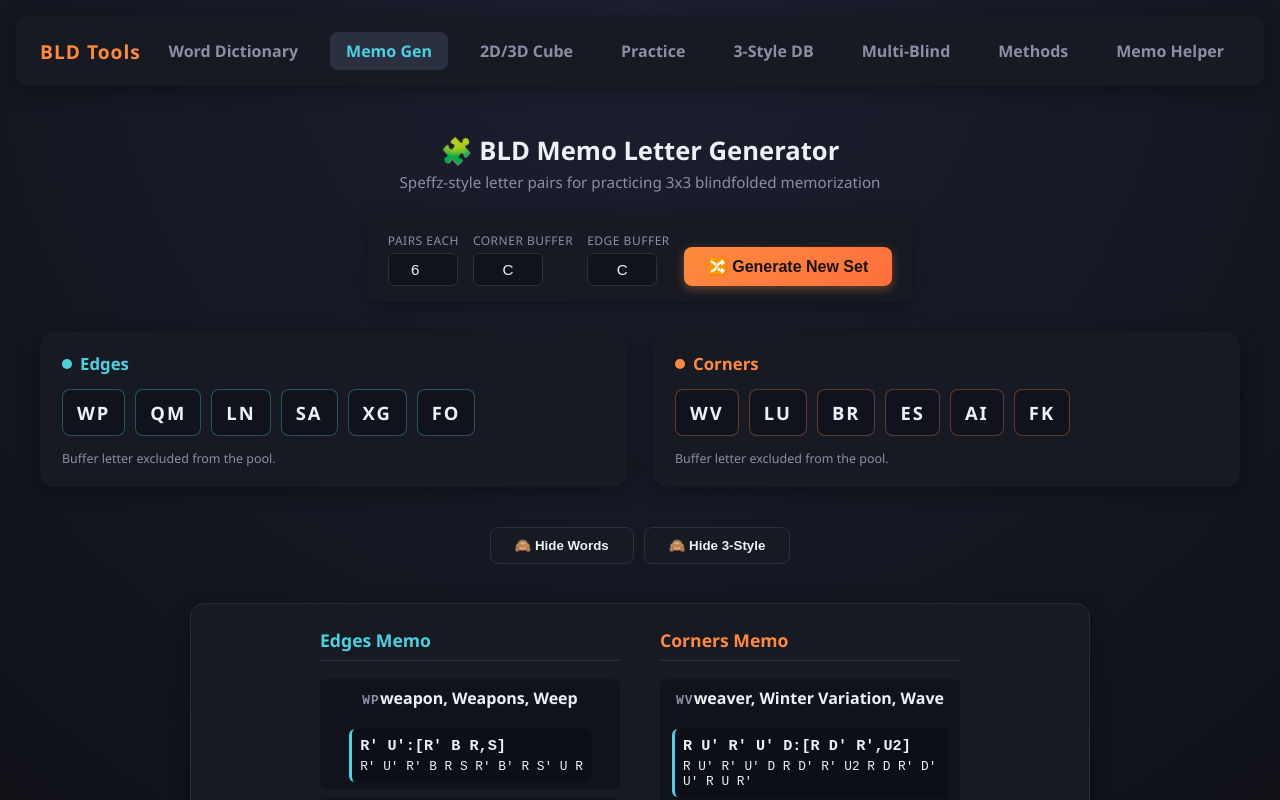
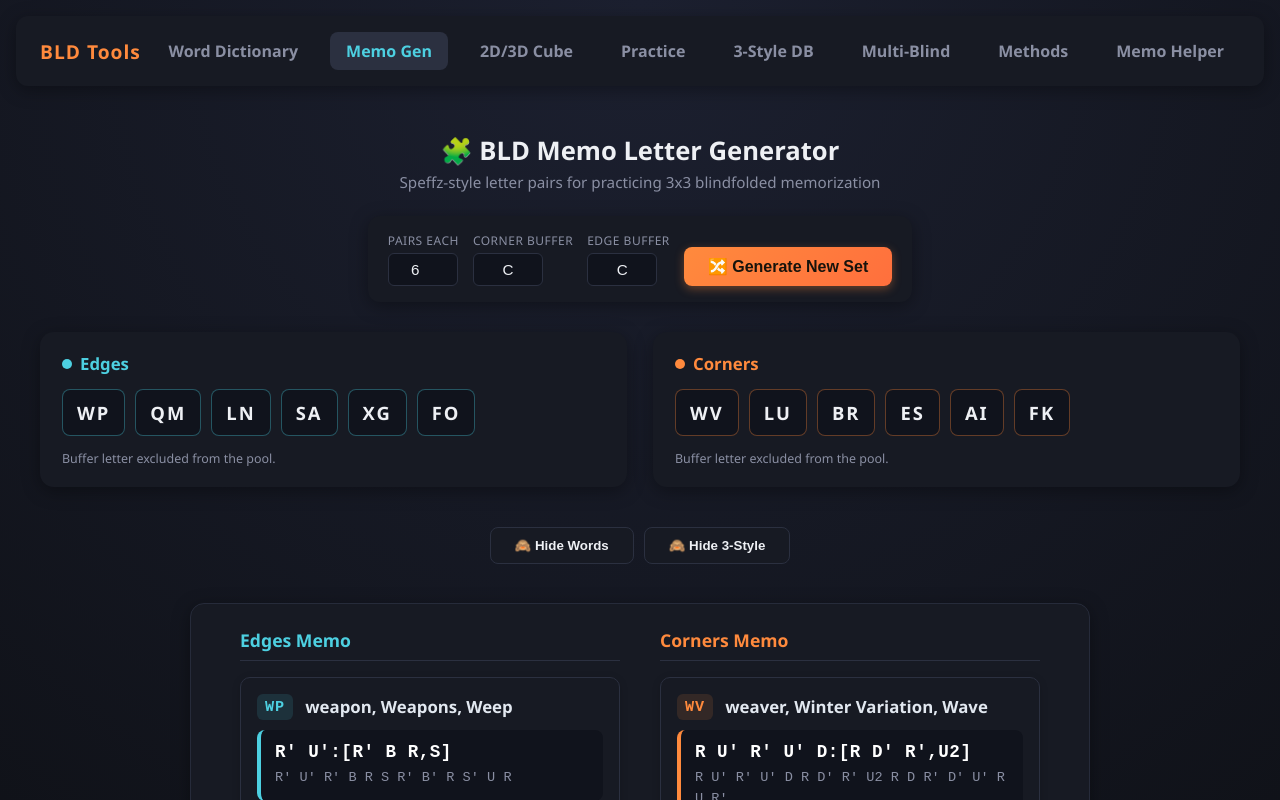
Before and after one commit to mahipalSingh08/rubik-blind-helper, an Angular app: page /memo-generator in a window 1280 px wide. Both pictures are taken after a click on the button "✨ Show 3-Style". Shown: the top 800 px of the page. Built offline with nearby package versions, Linux system fonts and the light colour scheme.

Commit message:
feat: add memoization generator component with commutator and word lookup support

```diff
--- a/src/app/algorithms/algorithms.component.ts
+++ b/src/app/algorithms/algorithms.component.ts
@@ -1,4 +1,4 @@
-import { Component } from '@angular/core';
+import { Component, OnInit } from '@angular/core';
 import { CommonModule } from '@angular/common';
 import { FormsModule } from '@angular/forms';
 import { CommutatorService } from '../shared/commutator.service';
@@ -10,7 +10,7 @@ import { CommutatorService } from '../shared/commutator.service';
   templateUrl: './algorithms.component.html',
   styleUrl: './algorithms.component.css'
 })
-export class AlgorithmsComponent {
+export class AlgorithmsComponent implements OnInit {
   searchPair: string = '';
   pieceType: 'edges' | 'corners' | 'special' = 'edges';
   currentAlgShort: string = '';
@@ -20,6 +20,27 @@ export class AlgorithmsComponent {
   editAlgLong: string = '';
 
   constructor(private commutatorService: CommutatorService) {}
+
+  ngOnInit() {
+    const savedState = localStorage.getItem('alg-search-state');
+    if (savedState) {
+      try {
+        const state = JSON.parse(savedState);
+        this.pieceType = state.pieceType || 'edges';
+        this.searchPair = state.searchPair || '';
+        if (this.searchPair) {
+          this.onSearch();
+        }
+      } catch (e) {}
+    }
+  }
+
+  saveState() {
+    localStorage.setItem('alg-search-state', JSON.stringify({
+      pieceType: this.pieceType,
+      searchPair: this.searchPair
+    }));
+  }
 
   get isEdges() {
     return this.pieceType === 'edges';
@@ -41,6 +62,7 @@ export class AlgorithmsComponent {
         this.currentAlgLong = '';
       }
       this.isEditing = false;
+      this.saveState();
       return;
     }
 
@@ -61,6 +83,7 @@ export class AlgorithmsComponent {
       this.currentAlgShort = '';
       this.currentAlgLong = '';
     }
+    this.saveState();
   }
 
   selectSpecial(type: string) {
--- a/src/app/memo-generator/memo-generator.component.css
+++ b/src/app/memo-generator/memo-generator.component.css
@@ -146,31 +146,75 @@ footer {
   border: 1px solid #262b3a;
   box-shadow: 0 4px 18px rgba(0,0,0,0.35);
 }
-.word-group {
-  flex: 1;
-  max-width: 300px;
-}
-.word-group h3 {
-  margin-top: 0;
-  font-size: 1.1rem;
-  border-bottom: 1px solid #2b3040;
-  padding-bottom: 8px;
-}
+
+.word-group { flex: 1; max-width: 380px; }
+.word-group h3 { margin-top: 0; font-size: 1.1rem; border-bottom: 1px solid #2b3040; padding-bottom: 8px; margin-bottom: 16px; }
 .edges-color { color: var(--accent2); }
 .corners-color { color: var(--accent); }
 
-.word-item { display: flex; align-items: center; gap: 12px; margin-bottom: 8px; padding: 8px 12px; background: #10131c; border-radius: 6px; }
-.pair-tag { font-weight: 800; letter-spacing: 1px; color: var(--muted); font-family: monospace; }
-.word-name { font-weight: 600; color: var(--text); }
+.word-item {
+  display: flex;
+  flex-direction: column;
+  gap: 10px;
+  margin-bottom: 14px;
+  padding: 16px;
+  background: #171a23;
+  border: 1px solid #2b3040;
+  border-radius: 10px;
+  box-shadow: 0 2px 8px rgba(0,0,0,0.15);
+  transition: transform 0.2s ease, border-color 0.2s ease;
+}
+.word-item:hover {
+  transform: translateY(-2px);
+  border-color: #3f4455;
+}
+
+.word-header {
+  display: flex;
+  align-items: center;
+  gap: 12px;
+}
+
+.pair-tag {
+  font-weight: 800;
+  letter-spacing: 1px;
+  color: #fff;
+  font-family: 'Fira Code', monospace;
+  font-size: 0.95rem;
+  background: rgba(255,255,255,0.08);
+  padding: 4px 8px;
+  border-radius: 6px;
+  text-transform: uppercase;
+}
+
+.group-edges .pair-tag {
+  color: var(--accent2);
+  background: rgba(77,208,225,0.12);
+}
+
+.group-corners .pair-tag {
+  color: var(--accent);
+  background: rgba(255,138,61,0.12);
+}
+
+.word-name {
+  font-weight: 600;
+  color: #e2e8f0;
+  font-size: 1.05rem;
+  line-height: 1.4;
+}
+
+.alg-section {
+  width: 100%;
+}
 
 .alg-container {
   display: flex;
   flex-direction: column;
-  margin-top: 8px;
-  padding: 8px;
-  background: rgba(0, 0, 0, 0.2);
-  border-radius: 6px;
-  border-left: 3px solid var(--accent2);
+  padding: 12px 14px;
+  background: #10131c;
+  border-radius: 8px;
+  border-left: 4px solid var(--accent2);
 }
 
 .corner-card .alg-container {
@@ -179,21 +223,28 @@ footer {
 
 .alg-short {
   font-family: 'Fira Code', monospace;
-  font-size: 0.95rem;
-  font-weight: 600;
-  color: var(--text-light);
-  margin-bottom: 4px;
+  font-size: 1.1rem;
+  font-weight: 700;
+  color: #fff;
+  margin-bottom: 6px;
+  letter-spacing: 0.5px;
 }
 
 .alg-long {
   font-family: 'Fira Code', monospace;
-  font-size: 0.8rem;
-  color: var(--text-muted);
+  font-size: 0.85rem;
+  color: var(--muted);
+  line-height: 1.5;
 }
 
 .no-alg {
-  color: var(--text-muted);
+  color: var(--muted);
   font-style: italic;
-  font-size: 0.85rem;
-  border-left-color: var(--muted);
+  font-size: 0.9rem;
+  border-left-color: #3f4455;
+  background: rgba(16, 19, 28, 0.5);
+  display: flex;
+  align-items: center;
+  justify-content: center;
+  padding: 10px;
 }
--- a/src/app/memo-generator/memo-generator.component.html
+++ b/src/app/memo-generator/memo-generator.component.html
@@ -46,14 +46,14 @@
     </div>
 
     <div class="words-list" *ngIf="showWords || showCommutators">
-      <div class="word-group">
+      <div class="word-group group-edges">
         <h3 class="edges-color">Edges Memo</h3>
-        <div class="word-item" *ngFor="let p of memoService.edgePairs" style="display: flex; flex-direction: column;">
-          <div>
+        <div class="word-item edge-card" *ngFor="let p of memoService.edgePairs">
+          <div class="word-header">
             <span class="pair-tag">{{ p }}</span>
             <span class="word-name" *ngIf="showWords">{{ getWord(p) }}</span>
           </div>
-          <div *ngIf="showCommutators">
+          <div class="alg-section" *ngIf="showCommutators">
             <div class="alg-container" *ngIf="commutator.getEdgeAlg(p) as alg">
               <span class="alg-short">{{ alg.short }}</span>
               <span class="alg-long" *ngIf="alg.long">{{ alg.long }}</span>
@@ -64,14 +64,14 @@
           </div>
         </div>
       </div>
-      <div class="word-group">
+      <div class="word-group group-corners">
         <h3 class="corners-color">Corners Memo</h3>
-        <div class="word-item" *ngFor="let p of memoService.cornerPairs" style="display: flex; flex-direction: column;">
-          <div>
+        <div class="word-item corner-card" *ngFor="let p of memoService.cornerPairs">
+          <div class="word-header">
             <span class="pair-tag">{{ p }}</span>
             <span class="word-name" *ngIf="showWords">{{ getWord(p) }}</span>
           </div>
-          <div *ngIf="showCommutators">
+          <div class="alg-section" *ngIf="showCommutators">
             <div class="alg-container" *ngIf="commutator.getCornerAlg(p) as alg">
               <span class="alg-short">{{ alg.short }}</span>
               <span class="alg-long" *ngIf="alg.long">{{ alg.long }}</span>
```
